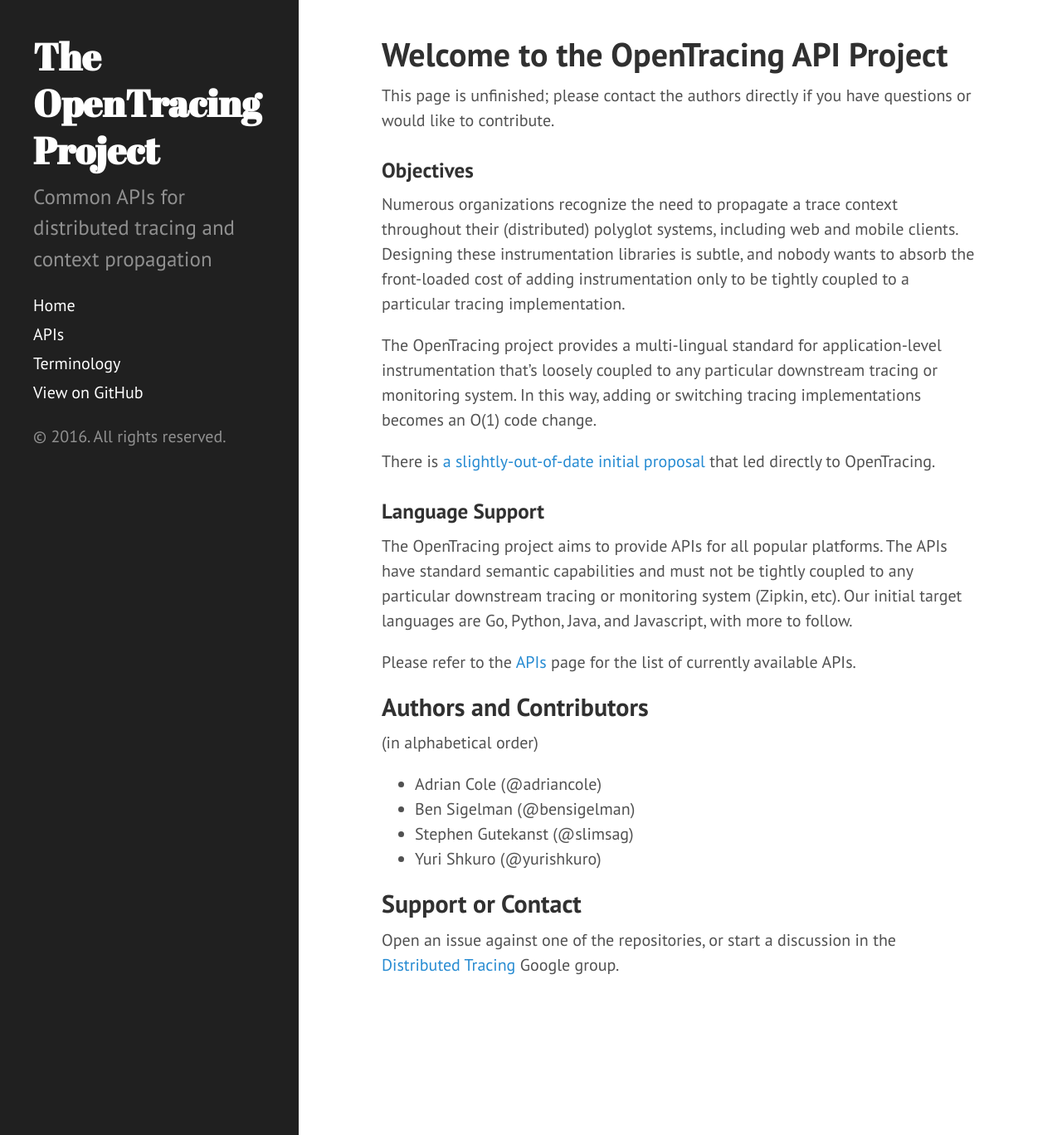
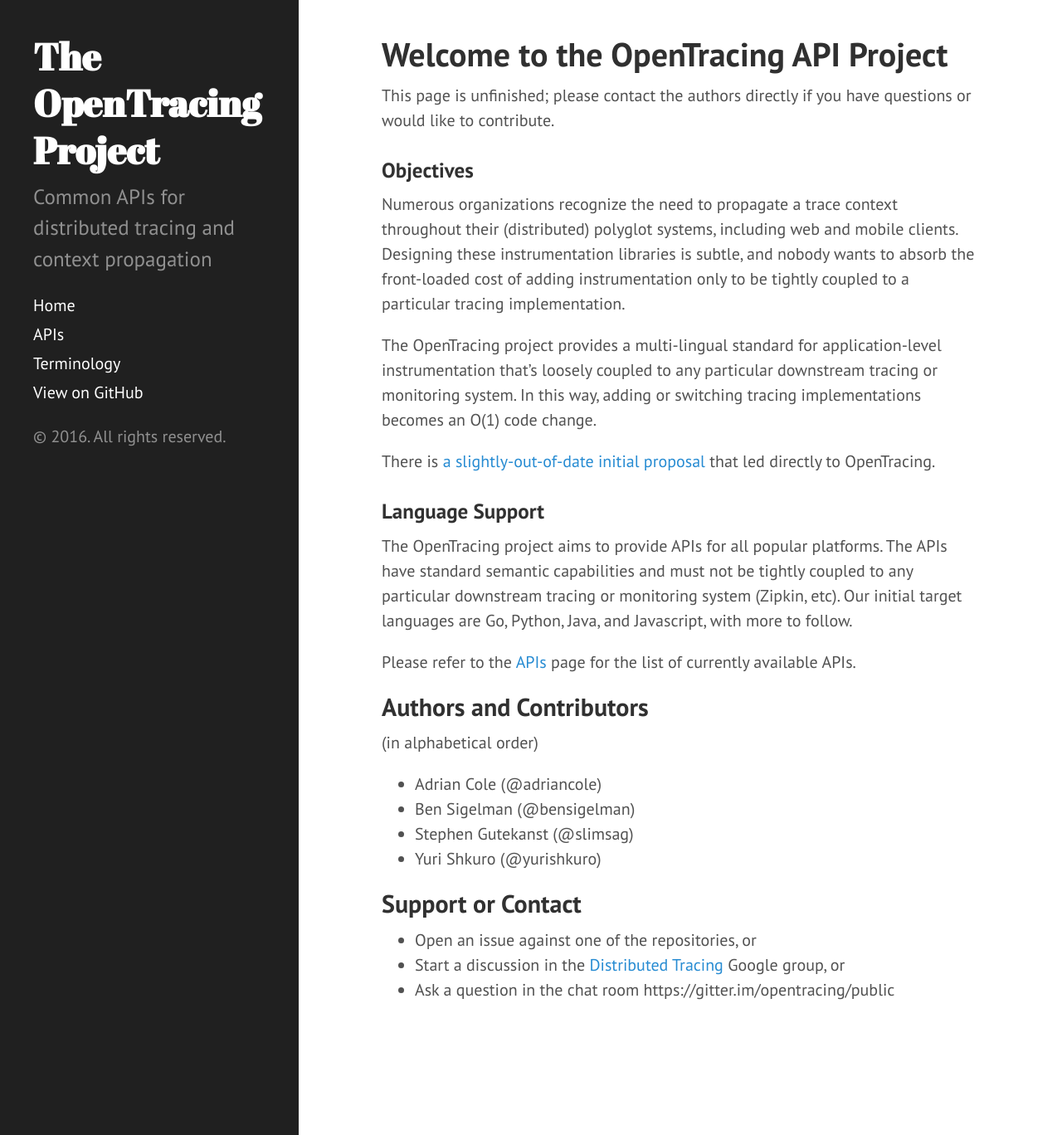
Before and after one commit to opentracing/opentracing.io, a Jekyll site: the page built from index.md, in a window 1280 px wide and 1368 px high. Shown: the whole window at 83% size. Built offline with Jekyll 4.4.1, drawn with Linux system fonts in a browser that asks for light colours; Markdown is read by kramdown in place of the engine named in the settings.

Commit message:
Add chat room

```diff
--- a/index.md
+++ b/index.md
@@ -28,4 +28,6 @@
 * Yuri Shkuro (@yurishkuro)
 
 ## Support or Contact
-Open an issue against one of the repositories, or start a discussion in the [Distributed Tracing](https://groups.google.com/forum/#!forum/distributed-tracing) Google group.
+* Open an issue against one of the repositories, or
+* Start a discussion in the [Distributed Tracing](https://groups.google.com/forum/#!forum/distributed-tracing) Google group, or
+* Ask a question in the chat room https://gitter.im/opentracing/public
```
